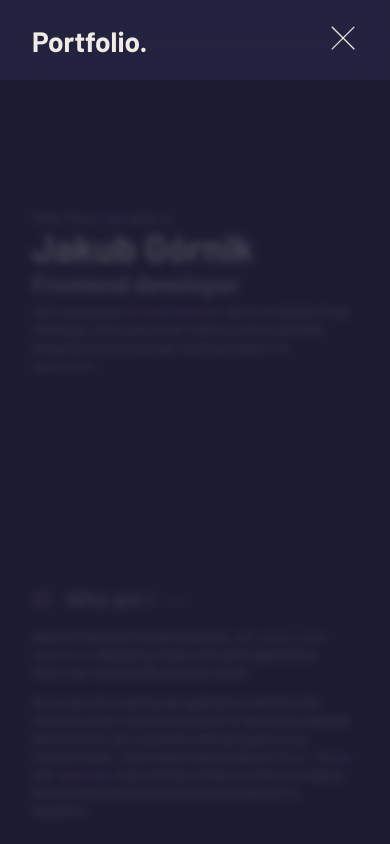
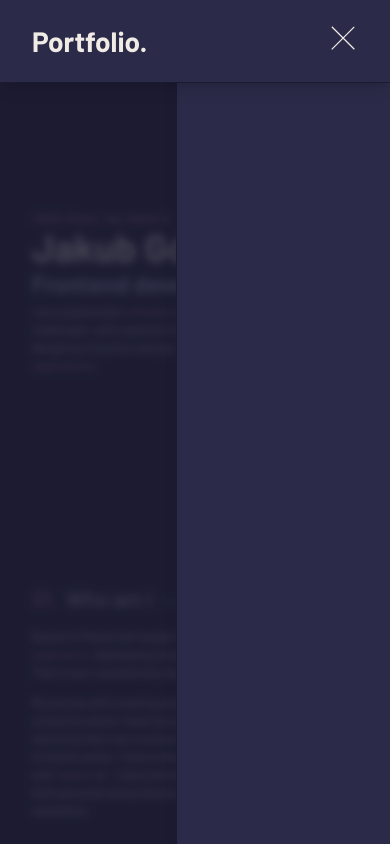
Before and after one commit to jakubgornik/portfolio, a Next.js app: page / in a window 390 px wide. Both pictures are taken after a click on the button "hamburger-menu". Shown: the top 844 px of the page. Built offline with nearby package versions, Linux system fonts and the light colour scheme.

Commit message:
animated mobile menu

```diff
--- a/app/content/Navigation.tsx
+++ b/app/content/Navigation.tsx
@@ -5,7 +5,7 @@ import ButtonResume from "./ui/ButtonResume";
 import { navigationLinks } from "@/app/utils/data";
 import HamburgerMenu from "./ui/HamburgerMenu";
 import { useState, useEffect } from "react";
-import { motion } from "framer-motion";
+import { motion, AnimatePresence } from "framer-motion";
 
 const Navigation = () => {
   const [isMobileMenuActive, setIsMobileMenuActive] = useState(false);
@@ -45,19 +45,37 @@ const Navigation = () => {
       </nav>
 
       {/* mobile */}
-      <nav className="fixed z-[50] flex w-full items-center justify-between border-b border-b-purple px-[2rem] shadow-lg backdrop-blur-lg sm:hidden sm:px-[2rem] md:px-[3rem] lg:px-[4rem]">
-        <span className="cursor-pointer py-5 text-[28px] font-bold text-yellowishWhite duration-300 hover:text-lightPink">
+      <nav className="fixed z-[999] flex w-full items-center justify-between border-b border-b-purple bg-lighterPurple px-[2rem] py-5 shadow-lg backdrop-blur-lg sm:hidden sm:px-[2rem] md:px-[3rem] lg:px-[4rem]">
+        <span className="cursor-pointer  text-[28px] font-bold text-yellowishWhite duration-300 hover:text-lightPink">
           Portfolio.
         </span>
         <div onClick={mobileViewHandler} className="cursor-pointer">
           <HamburgerMenu animation={animation} />
         </div>
       </nav>
+
+      <AnimatePresence>
+        {isMobileMenuActive && (
+          <motion.div
+            key="aide-menu"
+            id="aside-menu"
+            initial={{ x: "100%" }}
+            animate={{ x: 0 }}
+            exit={{ x: "100%" }}
+            transition={{ ease: "easeInOut", duration: 0.2 }}
+            className="fixed right-0 top-0 z-[100] h-screen w-[55%] border-l border-l-purple bg-lighterPurple shadow-lg backdrop-blur-lg sm:hidden"
+          >
+            <ul></ul>
+          </motion.div>
+        )}
+      </AnimatePresence>
+
       {isMobileMenuActive && (
-        <div
+        <motion.div
+          key="overlay"
           id="overlay"
           onClick={mobileViewHandler}
-          className="fixed top-20 z-[100] h-full w-full bg-purple/80 backdrop-blur-sm"
+          className="fixed left-0 top-0 z-[99] h-screen w-screen cursor-pointer bg-purple/80 backdrop-blur-sm sm:hidden"
         />
       )}
     </>
```
